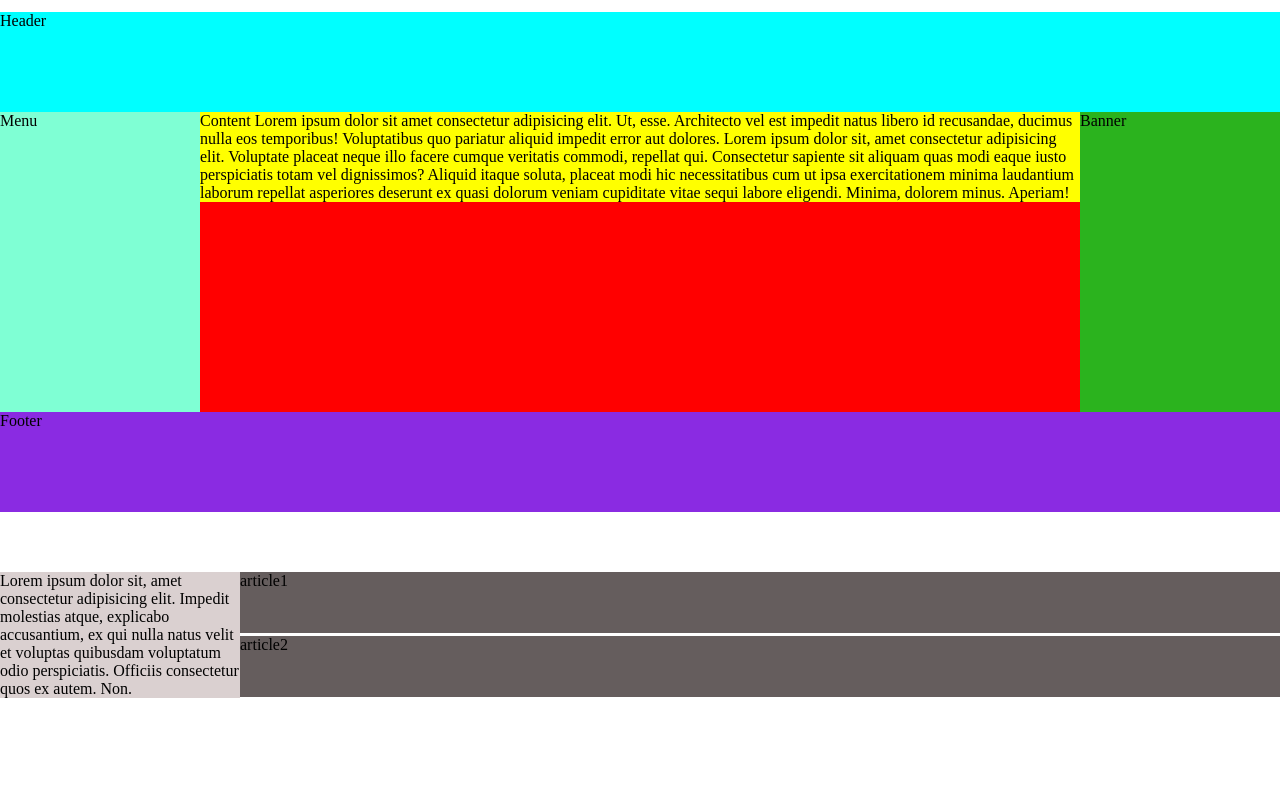
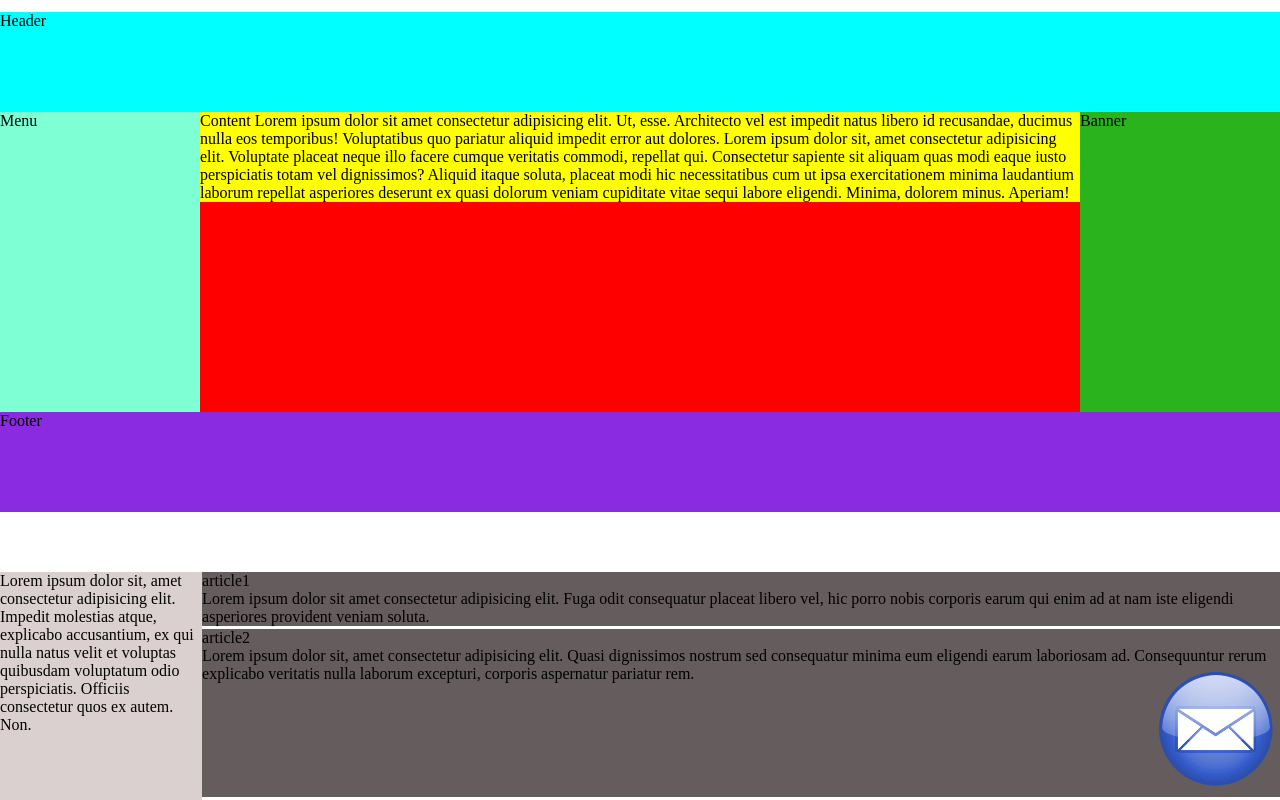
Before and after one commit to Demeter-sh/SharshukovDmitry, a plain HTML site: page home/02_CSS/add/index.html in a window 1280 px wide. Shown: the part 628-1428 px from the top of the page. Before the commit the page ends 1328 px from the top, so only its background shows below. Drawn offline with Linux system fonts and the light colour scheme.

Commit message:
CSS_02 add fix1.1

```diff
--- a/home/02_CSS/add/index.html
+++ b/home/02_CSS/add/index.html
@@ -43,11 +43,18 @@
     </div>
     <div class="footer">Footer</div>
 
-    <div style="margin-top: 60px;">
+    <div style="margin-top: 60px; display: flex;">
         <div class="navigation">Lorem ipsum dolor sit, amet consectetur adipisicing elit. Impedit molestias atque, explicabo accusantium, ex qui nulla natus velit et voluptas quibusdam voluptatum odio perspiciatis. Officiis consectetur quos ex autem. Non.</div>
         <div class="flexContainer">
-            <div class="article">article1</div>
-            <div class="article">article2</div>
+            <div class="article">
+                article1<br>
+                Lorem ipsum dolor sit amet consectetur adipisicing elit. Fuga odit consequatur placeat libero vel, hic porro nobis corporis earum qui enim ad at nam iste eligendi asperiores provident veniam soluta.
+            </div>
+            <div class="article">
+                article2<br>
+                Lorem ipsum dolor sit, amet consectetur adipisicing elit. Quasi dignissimos nostrum sed consequatur minima eum eligendi earum laboriosam ad. Consequuntur rerum explicabo veritatis nulla laborum excepturi, corporis aspernatur pariatur rem.
+                <div style="float: right;"><img src="../base/img/icon_mail.png" alt="mail"></div>
+            </div>
         </div>
     </div>
 
--- a/home/02_CSS/add/style.css
+++ b/home/02_CSS/add/style.css
@@ -70,8 +70,8 @@
 }
 .flexContainer {
     display: flex;
-    flex-direction: column;
-    justify-content: flex-start;
+    flex-wrap: wrap;
+    width: 100%;
 }
 .navigation {
     background-color: rgb(218, 208, 208);
@@ -79,7 +79,6 @@
     float: left;
 }
 .article {
-    height: 61px;
     width: 100%;
     background-color: rgb(101, 93, 93);
     margin-bottom: .2em;
```
